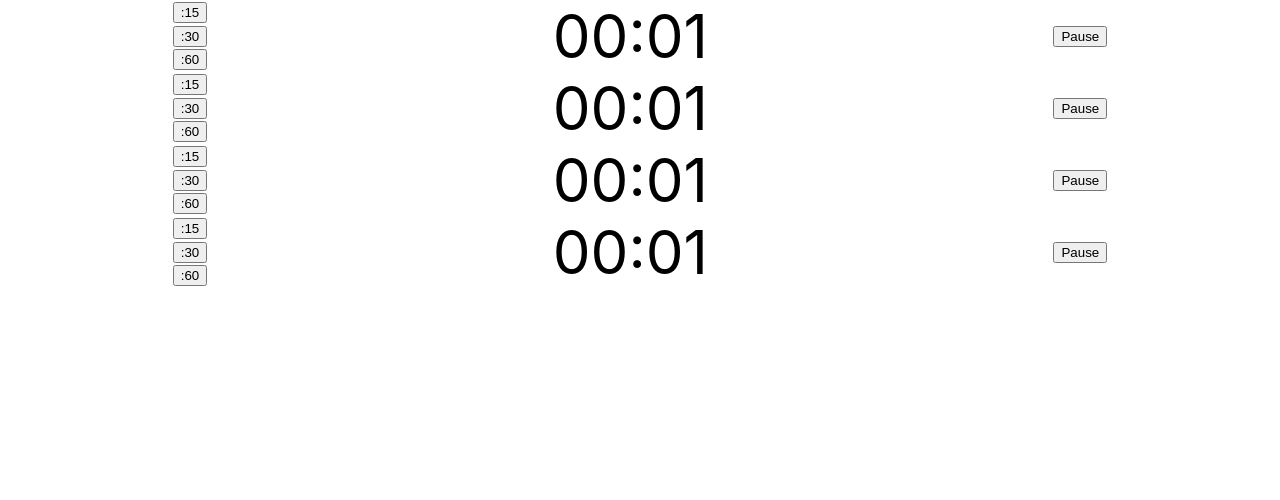
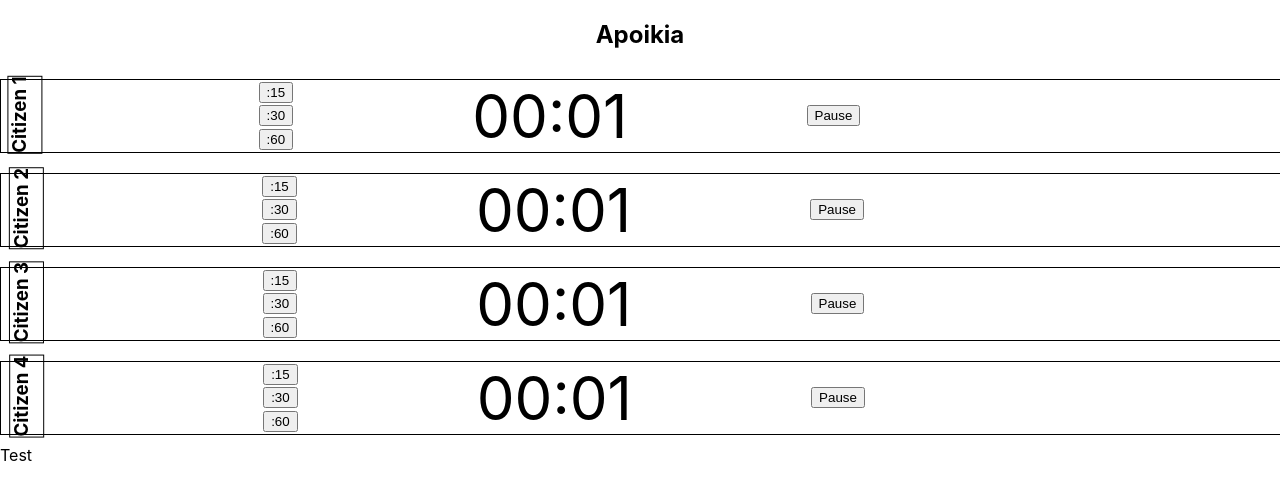
Before and after one commit to Project-Apoikia-Companion-App/companion-app-fe, a React (Create React App) app in the folder companion/: page / in a window 1280 px wide. Shown: the top 500 px of the page. Built offline with nearby package versions, Linux system fonts and the light colour scheme.

Commit message:
adjusted basic layout of elements

```diff
--- a/companion/src/App.css
+++ b/companion/src/App.css
@@ -1,3 +1,33 @@
-.App {
+.player-container {
+  display: flex;
+  flex-direction: column;
+  align-content: space-evenly;
+  position: absolute;
+  top: 0px;
+  right: 0px;
+  bottom: 0px;
+  left: 0px;
+}
+
+.timers {
+  display: flex;
+  flex-direction: column;
+}
+
+.citizen {
+  transform: rotate(270deg);
+  transform-origin: 39% 70%;
+  border: 1px solid black;
+}
+
+.citizen-container {
+  display: flex;
+  width: 100%;
+  height: 25%;
+  margin: 10px 0;
+  border: 1px solid black;
+}
+
+h2 {
   text-align: center;
 }
--- a/companion/src/App.js
+++ b/companion/src/App.js
@@ -13,23 +13,41 @@ function App() {
   }
 
   return (
-    <div className="character container">
-      <Timer
-        date={endTimestamp}
-        addTime={addTime}
-      />
-      <Timer
-        date={endTimestamp}
-        addTime={addTime}
-      />
-      <Timer
-        date={endTimestamp}
-        addTime={addTime}
-      />
-      <Timer
-        date={endTimestamp}
-        addTime={addTime}
-      />
+    <div className="player-container">
+      <h2>Apoikia</h2>
+      <div className="timers">
+        <div className="citizen-container">
+          <h3 className="citizen">Citizen 1</h3>
+          <Timer
+            date={endTimestamp}
+            addTime={addTime}
+          />
+        </div>
+        <div className="citizen-container">
+          <h3 className="citizen">Citizen 2</h3>
+          <Timer
+            date={endTimestamp}
+            addTime={addTime}
+          />
+        </div>
+        <div className="citizen-container">
+          <h3 className="citizen">Citizen 3</h3>
+          <Timer
+            date={endTimestamp}
+            addTime={addTime}
+          />
+        </div>
+        <div className="citizen-container">
+          <h3 className="citizen">Citizen 4</h3>
+          <Timer
+            date={endTimestamp}
+            addTime={addTime}
+          />
+        </div>
+      </div>
+      <div className="footer">
+        Test
+      </div>
     </div>
   );
 }
--- a/companion/src/styles/Timer.css
+++ b/companion/src/styles/Timer.css
@@ -1,6 +1,7 @@
 .timer-container {
   display: flex;
-  justify-content: space-around;
+  justify-content: space-evenly;
+  width: 75%;
 }
 
 .container {
```
Also changed, not shown: companion/src/index.css (+7 -3 lines).
